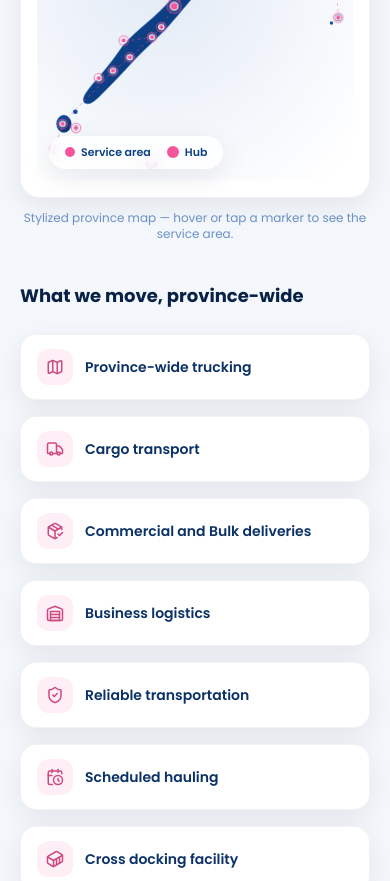
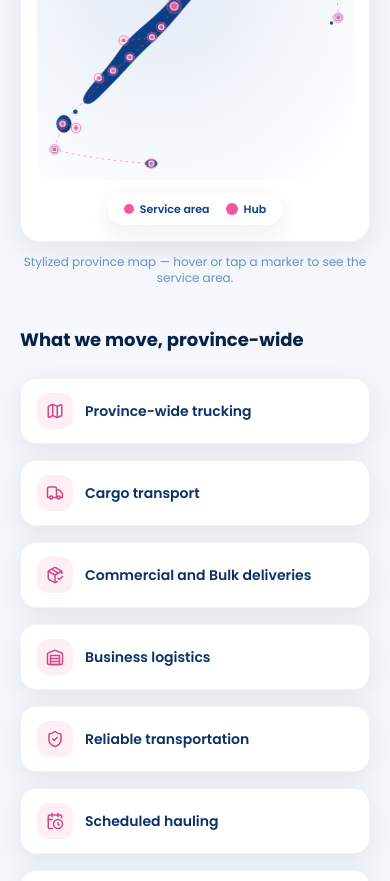
Before and after one commit to Heisuyasu/YTS-Website, a Next.js app: page / in a window 390 px wide. Shown: the part 1400-2281 px from the top of the page. Built offline with nearby package versions, Linux system fonts and the light colour scheme.

Commit message:
Fixed the PalawanMap

```diff
--- a/components/home/PalawanMap.tsx
+++ b/components/home/PalawanMap.tsx
@@ -222,8 +222,8 @@ export default function PalawanMap({
         </div>
       )}
 
-      {/* Legend */}
-      <div className="pointer-events-none absolute bottom-3 left-3 flex items-center gap-4 rounded-full bg-white/80 px-4 py-2 text-[11px] font-semibold text-navy-700 shadow-soft backdrop-blur">
+      {/* Legend — floats over the map on larger screens, sits below it on mobile */}
+      <div className="pointer-events-none mx-auto mt-3 flex w-fit items-center gap-4 rounded-full bg-white/80 px-4 py-2 text-[11px] font-semibold text-navy-700 shadow-soft backdrop-blur sm:absolute sm:bottom-3 sm:left-3 sm:mx-0 sm:mt-0">
         <span className="flex items-center gap-1.5">
           <span className="h-2.5 w-2.5 rounded-full bg-accent-500 ring-2 ring-white" />
           Service area
```
